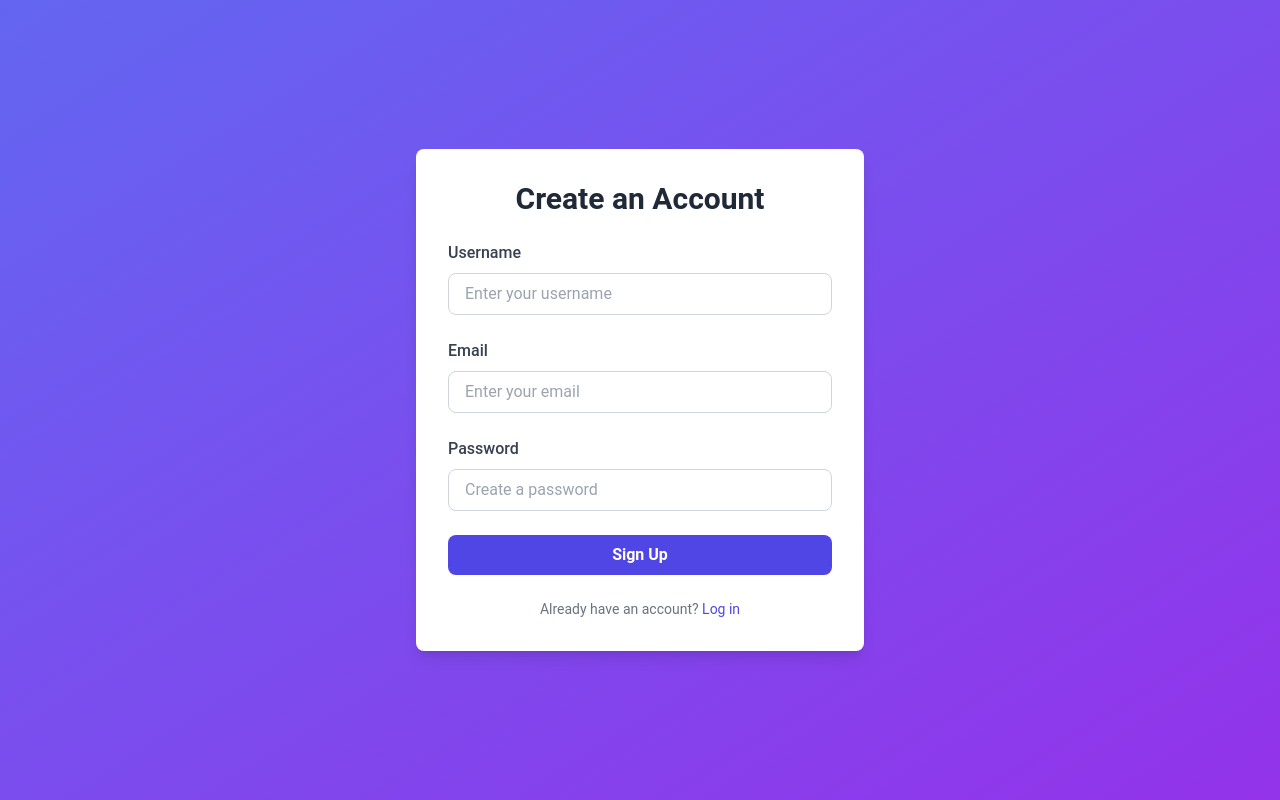
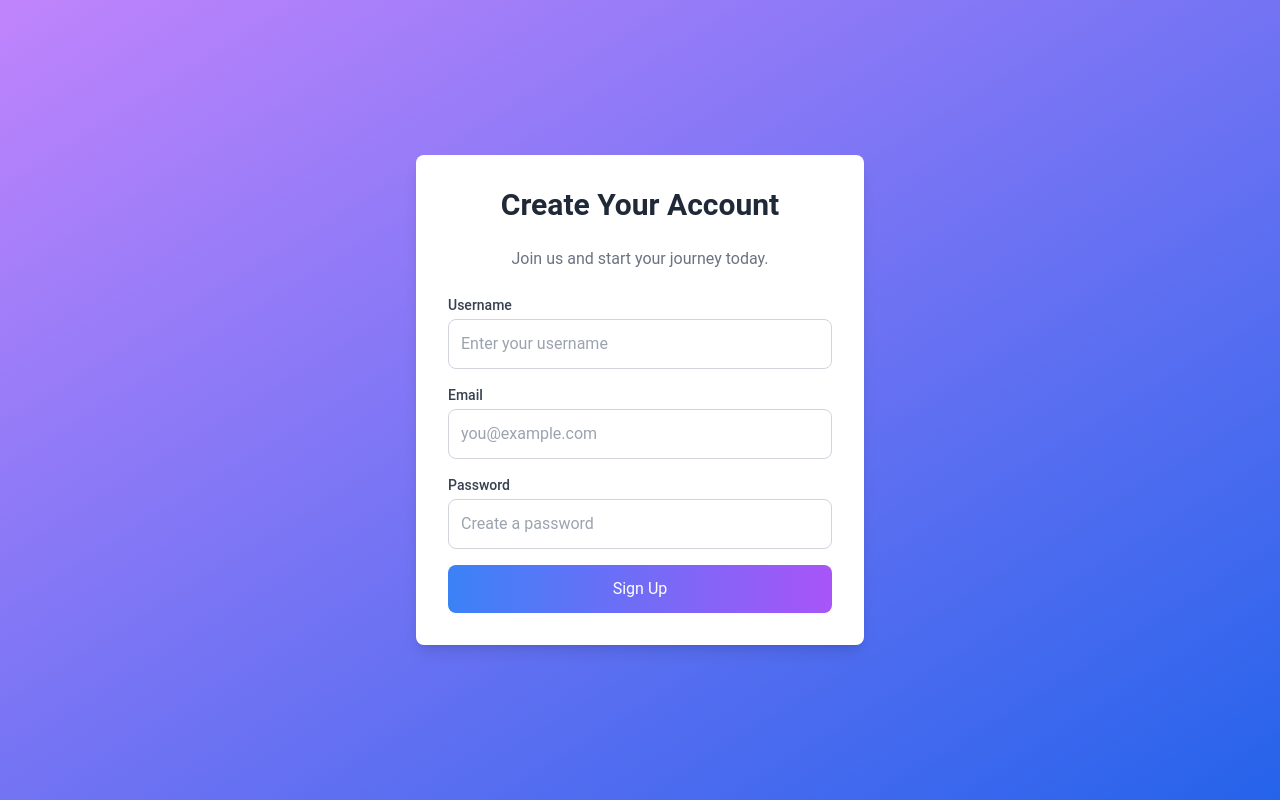
Before and after one commit to CITA450-Team-SUNY-Morrisville/innvoice, a React (Vite) app: page /Signup in a window 1280 px wide. Built offline with nearby package versions, Linux system fonts and the light colour scheme.

Commit message:
Update Working Starting Point.

```diff
--- a/src/pages/Signup.jsx
+++ b/src/pages/Signup.jsx
@@ -1,10 +1,7 @@
-// src/signup.jsx
-import React, { useState } from 'react';
+import { useState } from 'react';
 import axios from 'axios';
-import { FiCheckCircle, FiAlertCircle } from 'react-icons/fi';
-import { Link } from 'react-router-dom';
 
-function Signup() {
+const Signup = () => {
   const [formData, setFormData] = useState({
     username: '',
     email: '',
@@ -12,7 +9,6 @@ function Signup() {
   });
   const [message, setMessage] = useState('');
   const [error, setError] = useState('');
-  const [loading, setLoading] = useState(false);
 
   const handleChange = (e) => {
     const { name, value } = e.target;
@@ -24,119 +20,99 @@ function Signup() {
 
   const handleSubmit = async (e) => {
     e.preventDefault();
-    setLoading(true);
-    setMessage('');
-    setError('');
-
     try {
-      const response = await axios.post('/api/signup', formData);
-      setMessage(response.data.message);
-      setFormData({ username: '', email: '', password: '' });
+      const response = await axios.post('/signup', formData);
+      setMessage('🎉 Registration successful! Welcome to the platform. We’re excited to have you! 🎉');
+      setError(''); // Reset error
     } catch (error) {
-      setError('Error occurred during signup.');
-    } finally {
-      setLoading(false);
+      console.error('Error during sign-up:', error);
+      setError('⚠️ Registration failed. Please try again later.');
+      setMessage(''); // Reset success message
     }
   };
 
   return (
-    <div className="min-h-screen bg-gradient-to-br from-indigo-500 to-purple-600 flex items-center justify-center">
-      <div className="bg-white p-8 rounded-lg shadow-lg w-full max-w-md">
-        <h1 className="text-3xl font-semibold text-center text-gray-800 mb-6">
-          Create an Account
-        </h1>
-        <form onSubmit={handleSubmit} className="space-y-6">
+    <div className="min-h-screen flex items-center justify-center bg-gradient-to-br from-purple-400 to-blue-600">
+      <div className="bg-white p-8 rounded-lg shadow-lg max-w-md w-full space-y-6">
+        <h1 className="text-3xl font-bold text-center text-gray-800">Create Your Account</h1>
+        <p className="text-center text-gray-500">
+          Join us and start your journey today.
+        </p>
+
+        {/* Form */}
+        <form onSubmit={handleSubmit} className="space-y-4">
           <div>
-            <label className="block text-gray-700 font-medium mb-2">Username</label>
+            <label htmlFor="username" className="block text-sm font-medium text-gray-700">
+              Username
+            </label>
             <input
               type="text"
               name="username"
+              id="username"
               value={formData.username}
               onChange={handleChange}
-              className="w-full px-4 py-2 border border-gray-300 rounded-lg focus:outline-none focus:ring-2 focus:ring-indigo-500"
+              className="w-full mt-1 p-3 border border-gray-300 rounded-lg focus:ring-2 focus:ring-blue-400 focus:outline-none"
               placeholder="Enter your username"
               required
             />
           </div>
+
           <div>
-            <label className="block text-gray-700 font-medium mb-2">Email</label>
+            <label htmlFor="email" className="block text-sm font-medium text-gray-700">
+              Email
+            </label>
             <input
               type="email"
               name="email"
+              id="email"
               value={formData.email}
               onChange={handleChange}
-              className="w-full px-4 py-2 border border-gray-300 rounded-lg focus:outline-none focus:ring-2 focus:ring-indigo-500"
-              placeholder="Enter your email"
+              className="w-full mt-1 p-3 border border-gray-300 rounded-lg focus:ring-2 focus:ring-blue-400 focus:outline-none"
+              placeholder="you@example.com"
               required
             />
           </div>
+
           <div>
-            <label className="block text-gray-700 font-medium mb-2">Password</label>
+            <label htmlFor="password" className="block text-sm font-medium text-gray-700">
+              Password
+            </label>
             <input
               type="password"
               name="password"
+              id="password"
               value={formData.password}
               onChange={handleChange}
-              className="w-full px-4 py-2 border border-gray-300 rounded-lg focus:outline-none focus:ring-2 focus:ring-indigo-500"
+              className="w-full mt-1 p-3 border border-gray-300 rounded-lg focus:ring-2 focus:ring-blue-400 focus:outline-none"
               placeholder="Create a password"
               required
             />
           </div>
+
+          {/* Submit Button */}
           <button
             type="submit"
-            className="w-full bg-indigo-600 text-white py-2 rounded-lg hover:bg-indigo-700 transition duration-300 font-semibold flex items-center justify-center"
-            disabled={loading}
-          >
-            {loading ? (
-              <svg
-                className="animate-spin h-5 w-5 text-white"
-                xmlns="http://www.w3.org/2000/svg"
-                fill="none"
-                viewBox="0 0 24 24"
-              >
-                <circle
-                  className="opacity-25"
-                  cx="12"
-                  cy="12"
-                  r="10"
-                  stroke="currentColor"
-                  strokeWidth="4"
-                ></circle>
-                <path
-                  className="opacity-75"
-                  fill="currentColor"
-                  d="M4 12a8 8 0 018-8V0C5.373 0 0 5.373 0 12h4z"
-                ></path>
-              </svg>
-            ) : (
-              'Sign Up'
-            )}
+            className="w-full bg-gradient-to-r from-blue-500 to-purple-500 text-white py-3 px-4 rounded-lg hover:bg-gradient-to-l focus:ring-4 focus:ring-blue-300 transition duration-300">
+            Sign Up
           </button>
         </form>
 
+        {/* Success Message */}
         {message && (
-          <div className="mt-6 bg-green-100 border border-green-300 text-green-700 p-4 rounded-lg flex items-center">
-            <FiCheckCircle className="text-green-600 w-6 h-6 mr-2" />
-            <span>{message}</span>
+          <div className="mt-4 bg-green-100 border border-green-400 text-green-700 px-4 py-3 rounded-lg">
+            <strong>{message}</strong>
           </div>
         )}
 
+        {/* Error Message */}
         {error && (
-          <div className="mt-6 bg-red-100 border border-red-300 text-red-700 p-4 rounded-lg flex items-center">
-            <FiAlertCircle className="text-red-600 w-6 h-6 mr-2" />
-            <span>{error}</span>
+          <div className="mt-4 bg-red-100 border border-red-400 text-red-700 px-4 py-3 rounded-lg">
+            <strong>{error}</strong>
           </div>
         )}
-
-        <p className="mt-6 text-center text-sm text-gray-500">
-          Already have an account?{' '}
-          <Link to="/login" className="text-indigo-600 hover:text-indigo-500">
-            Log in
-          </Link>
-        </p>
       </div>
     </div>
   );
-}
+};
 
 export default Signup;
--- a/vite.config.js
+++ b/vite.config.js
@@ -1,16 +1,15 @@
-import { defineConfig } from 'vite'
-import react from '@vitejs/plugin-react'
+// vite.config.js
+import { defineConfig } from 'vite';
+import react from '@vitejs/plugin-react';
 
-// https://vitejs.dev/config/
 export default defineConfig({
   plugins: [react()],
-  base: '/',
   server: {
     proxy: {
-      '/api': {
-        target: 'http://localhost:3001',
+      '/signup': {
+        target: 'http://localhost:3000', // Proxy requests to your Node.js backend
         changeOrigin: true,
       },
     },
   },
-})
+});
```
Also changed, not shown: server.js (+35 -34 lines).
